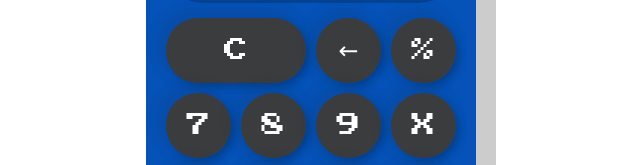
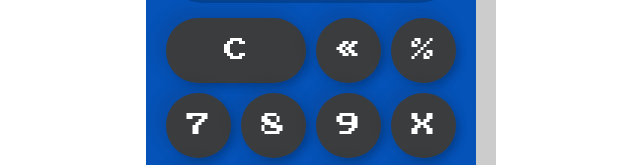
Before and after one commit to TikiDigital/Calculadora, a plain HTML site: page index.html in a window 1280 px wide. Shown: the part 288-453 px from the top of the page, 329-969 px from the left. Drawn offline with Linux system fonts and the light colour scheme.

Commit message:
Style.css

```diff
--- a/index.html
+++ b/index.html
@@ -21,7 +21,7 @@
                 <div id="valor-actual"></div>
             </div>
             <button class="col-2" onclick="display.borrarTodo()">C</button> <!-- Futura función -->
-            <button onclick="display.borrar()">&larr;</button> <!-- Futura función -->
+            <button onclick="display.borrar()">«</button> <!-- Futura función -->
             <button class="operador" value="dividir">%</button>
             <button class="numero">7</button>
             <button class="numero">8</button>
```
